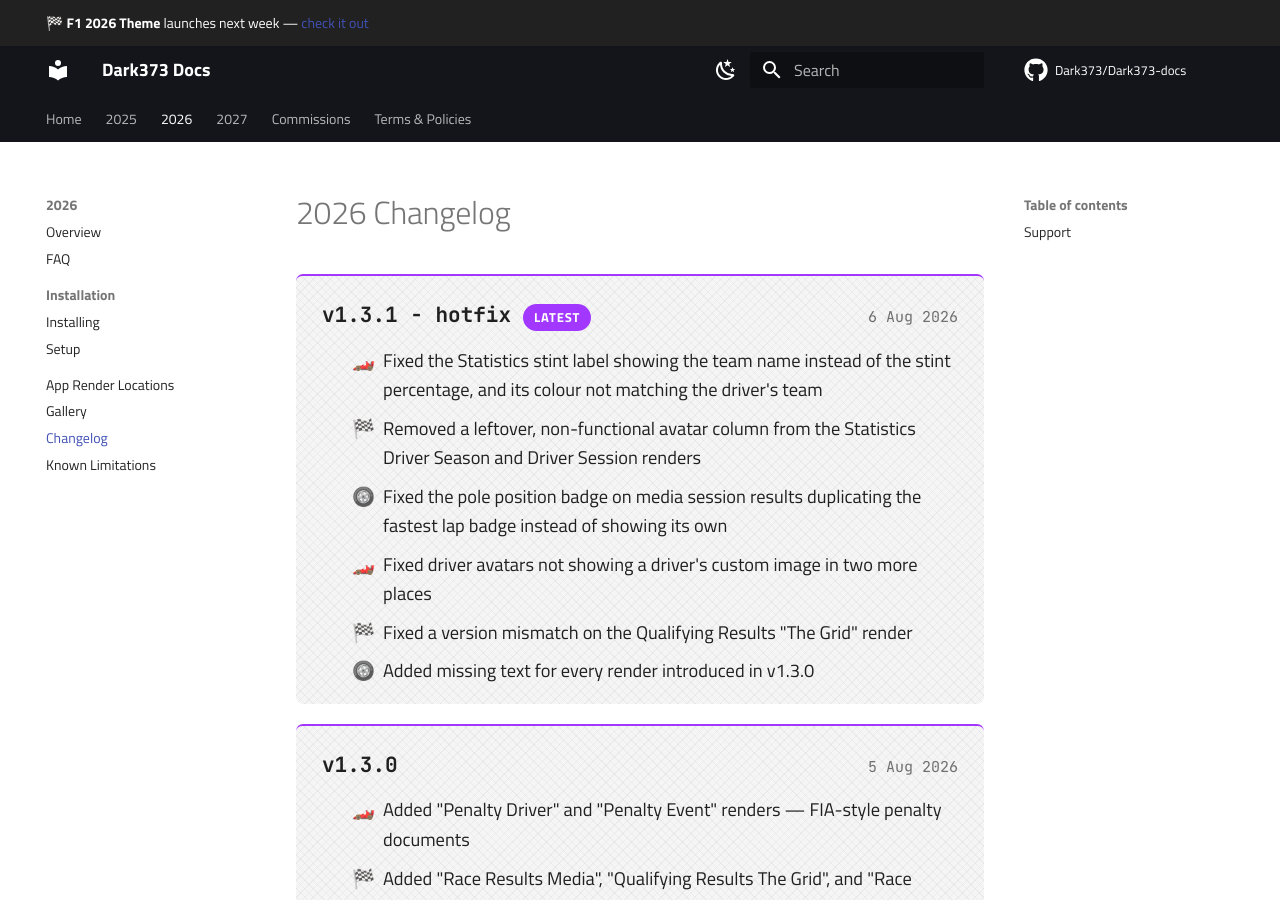
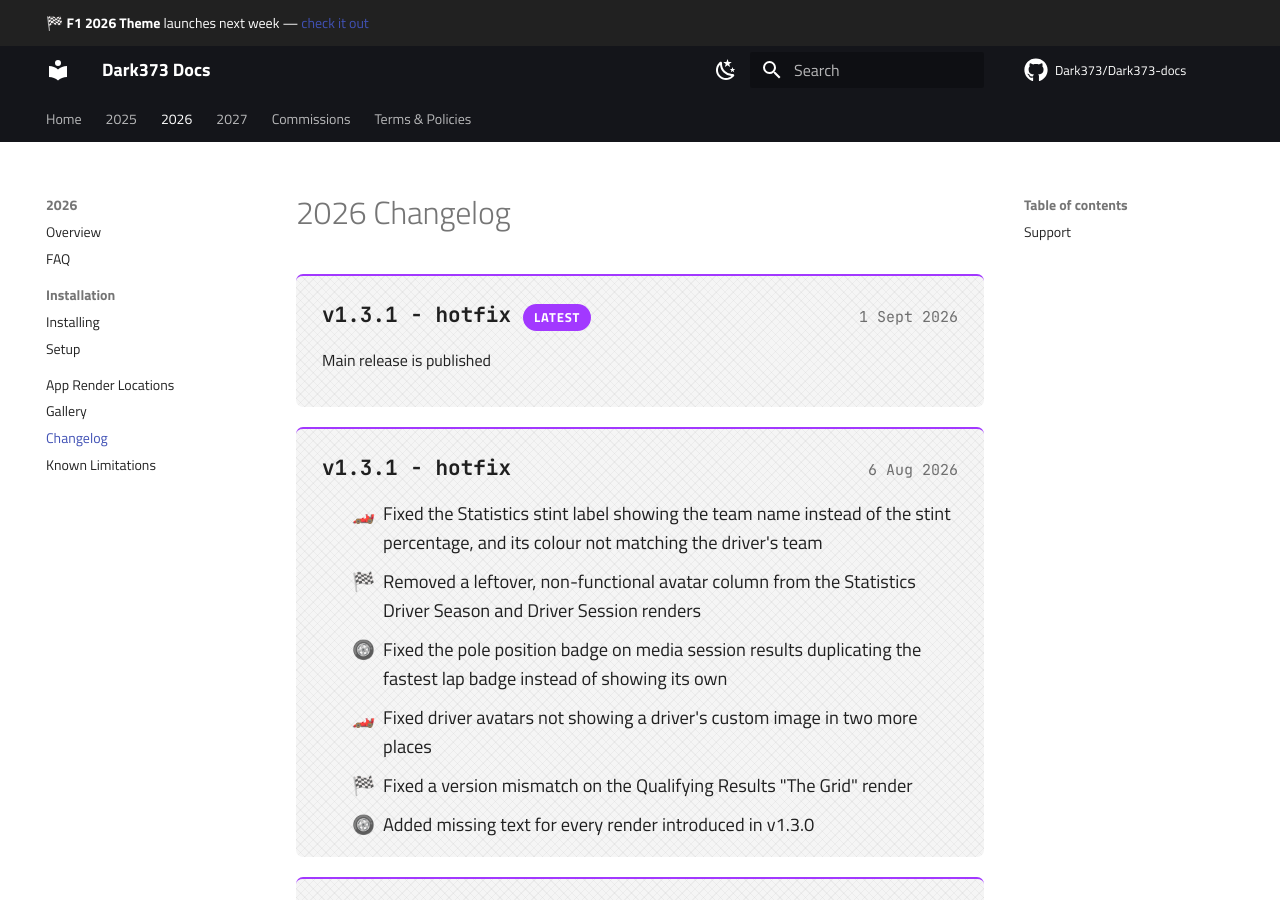
Before and after one commit to Dark373/Dark373-docs, an MkDocs documentation site: the page built from docs/f1-2026-theme/changelog.md, in a window 1280 px wide and 900 px high. Built offline with MkDocs 1.6.1 and Material for MkDocs 9.7.7, drawn with Linux system fonts in a browser that asks for light colours; comment, search, counter and statistics services are not loaded.

Commit message:
Update changelog.md

```diff
--- a/docs/f1-2026-theme/changelog.md
+++ b/docs/f1-2026-theme/changelog.md
@@ -7,6 +7,17 @@
 <div class="f1-release-head">
 <span class="f1-release-version">v1.3.1 - hotfix</span>
 <span class="f1-release-badge f1-release-badge--latest">Latest</span>
+<span class="f1-release-date">1 Sept 2026</span>
+</div>
+
+Main release is published
+
+</div>
+
+<div class="f1-release" markdown="1">
+
+<div class="f1-release-head">
+<span class="f1-release-version">v1.3.1 - hotfix</span>
 <span class="f1-release-date">6 Aug 2026</span>
 </div>
 
```
